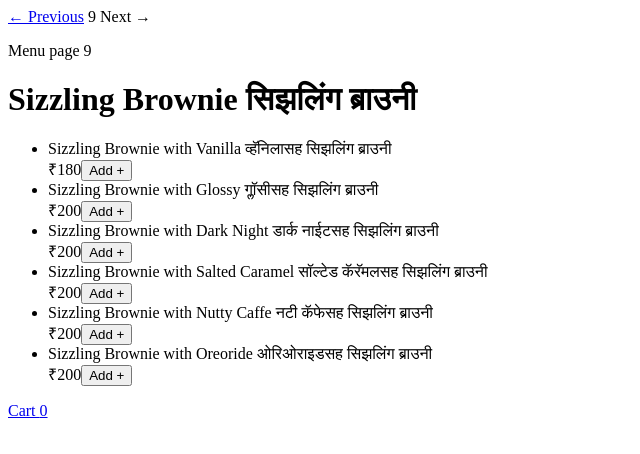
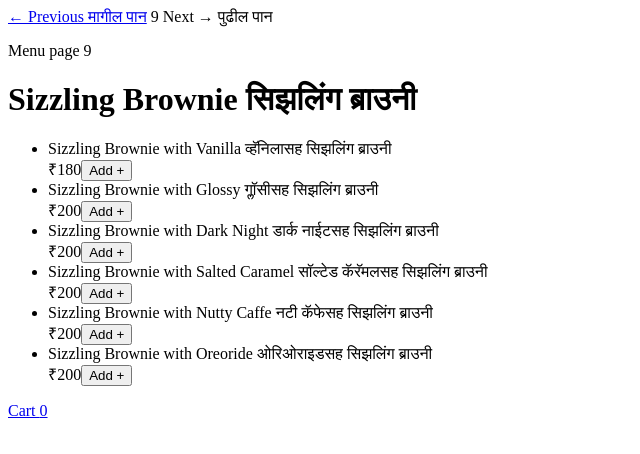
Before and after one commit to web-universe7/House_Of_Icecream_Atpadi, a plain HTML site: page menu-9.html in a window 1280 px wide. Shown: the whole page, without its empty margins (0-640 px from the left). Drawn offline with Linux system fonts and the light colour scheme; a web font is replaced by a local one.

Commit message:
Fix HTML encoding issues in menu-9.html

```diff
--- a/menu-9.html
+++ b/menu-9.html
@@ -13,9 +13,9 @@
 <body>
   <main class="catalog-document">
     <nav class="catalog-pagination catalog-page-nav" aria-label="Menu page navigation">
-      <a href="menu-8.html">← Previous</a>
+      <a href="menu-8.html">← Previous <span class="navigation-marathi" lang="mr">मागील पान</span></a>
       <span class="catalog-current" aria-current="page">9</span>
-      <span class="catalog-page-disabled" aria-disabled="true">Next →</span>
+      <span class="catalog-page-disabled" aria-disabled="true">Next → <span class="navigation-marathi" lang="mr">पुढील पान</span></span>
     </nav>
     <div class="catalog-sheet">
       <header class="catalog-title">
```
